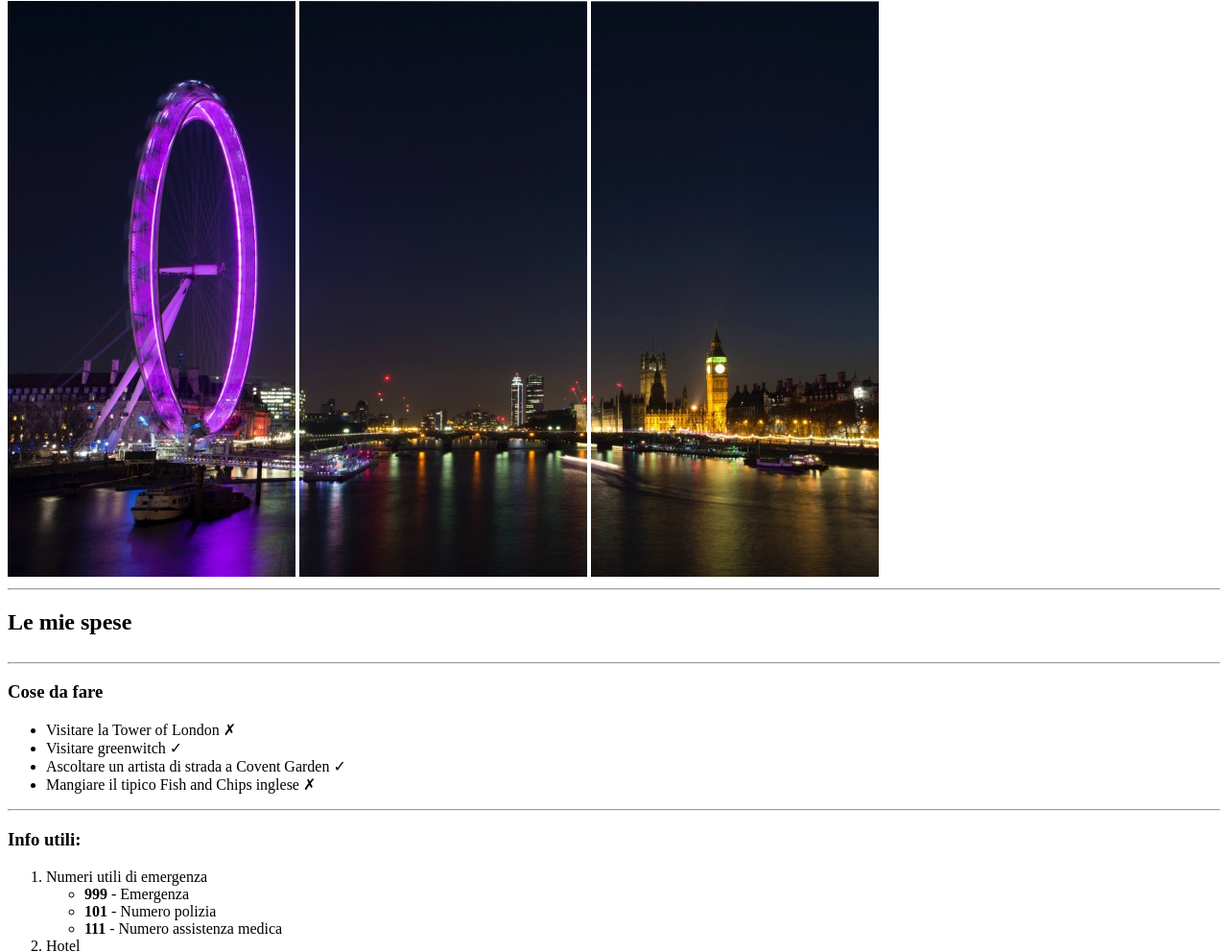
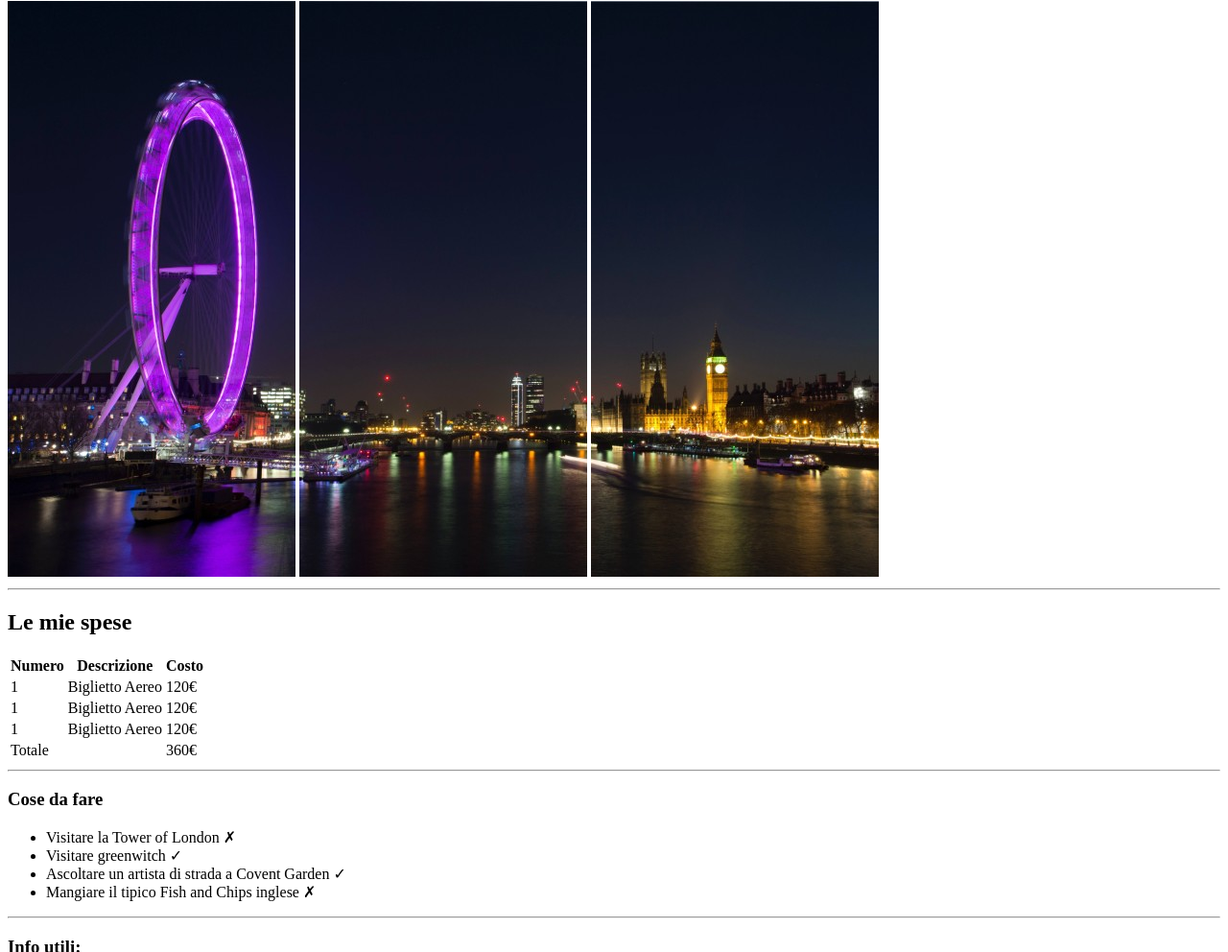
Before and after one commit to MegaEmme/html-london-trip, a plain HTML site: page index.html in a window 1280 px wide. Shown: the part 79-1071 px from the top of the page at 96% size. Drawn offline with Linux system fonts and the light colour scheme.

Commit message:
feat: chiuso sezione 1

```diff
--- a/index.html
+++ b/index.html
@@ -24,7 +24,36 @@
         <section>
             <h2>Le mie spese</h2>
             <table>
-
+                <thead>
+                    <tr>
+                        <th><strong>Numero</strong></th>
+                        <th><strong>Descrizione</strong></th>
+                        <th><strong>Costo</strong></th>
+                    </tr>
+                </thead>
+                <tbody>
+                    <tr>
+                        <td>1</td>
+                        <td>Biglietto Aereo</td>
+                        <td>120&euro;</td>
+                    </tr>
+                    <tr>
+                        <td>1</td>
+                        <td>Biglietto Aereo</td>
+                        <td>120&euro;</td>
+                    </tr>
+                    <tr>
+                        <td>1</td>
+                        <td>Biglietto Aereo</td>
+                        <td>120&euro;</td>
+                    </tr>
+                </tbody>
+                <tfoot>
+                    <tr>
+                        <td colspan="2">Totale</td>
+                        <td></colspan>360&euro;</td>
+                    </tr>
+                </tfoot>
             </table>
             <hr>
         </section>
```
